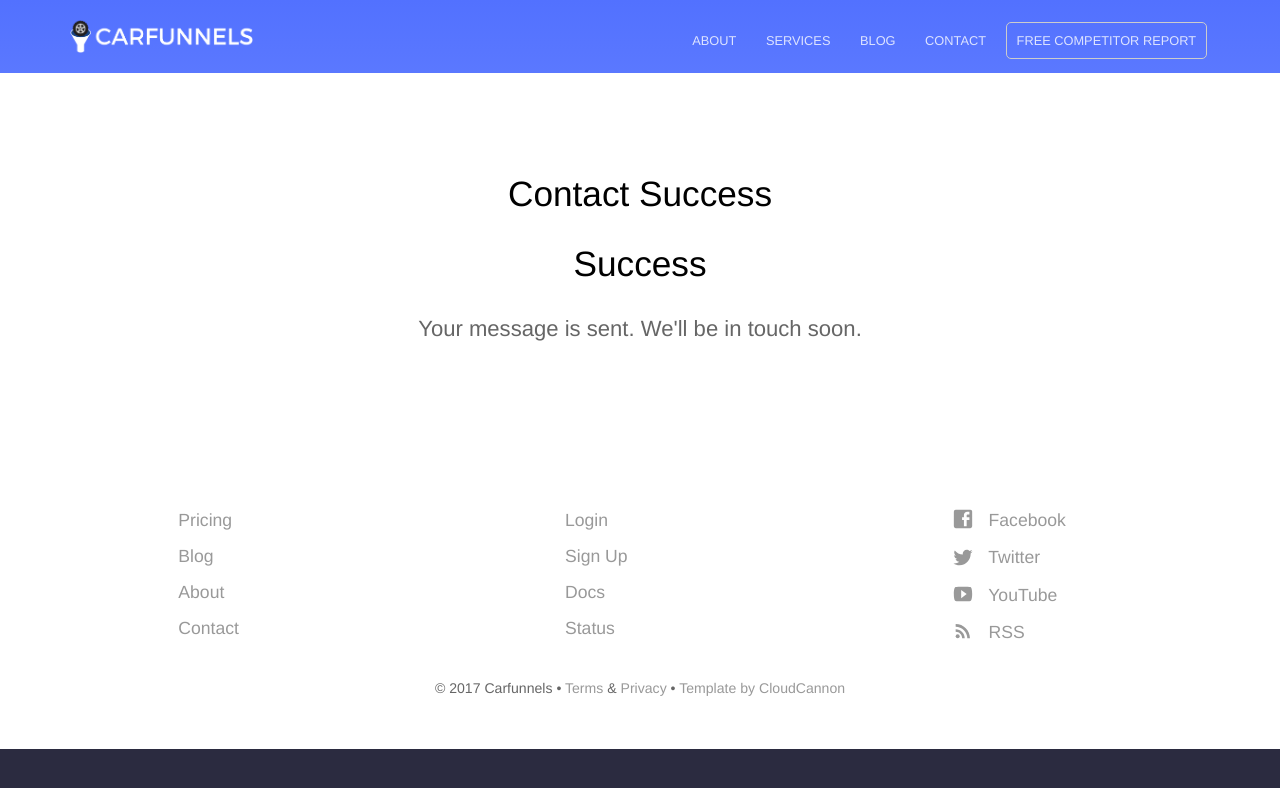
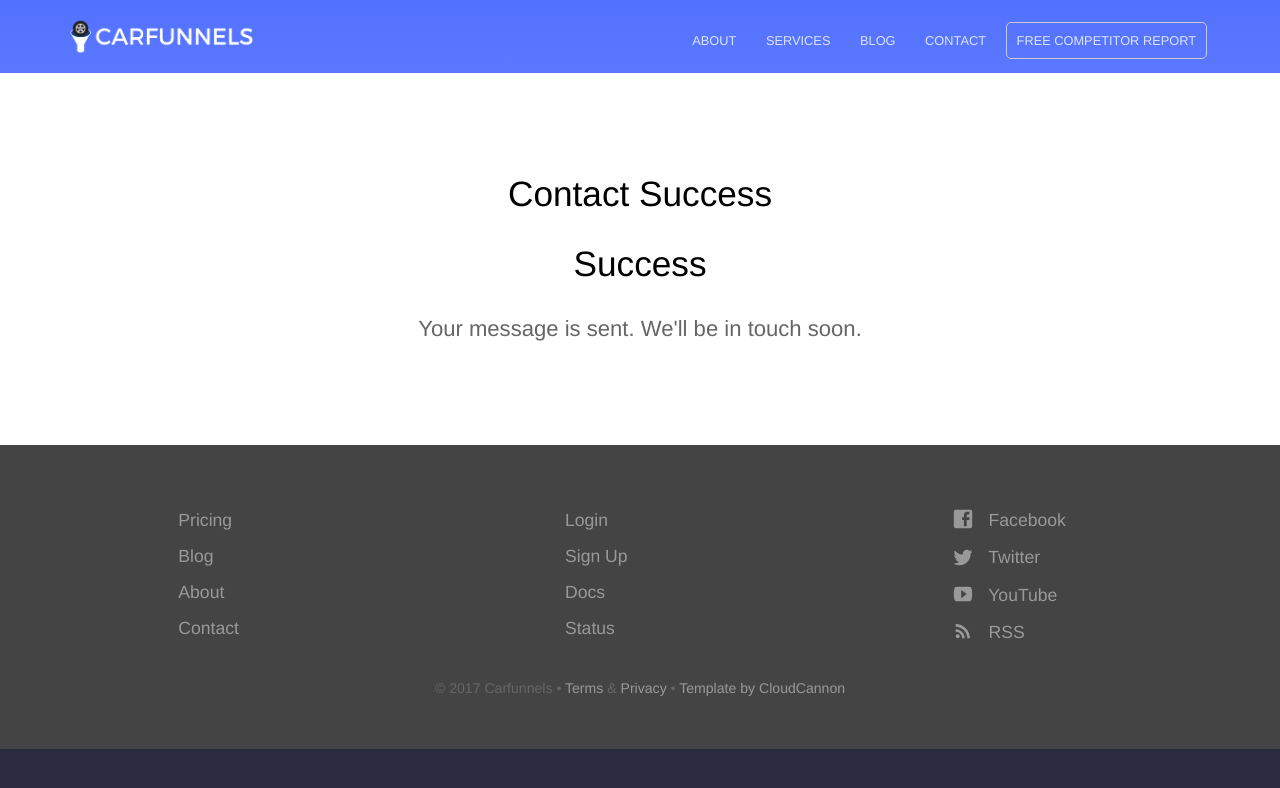
Before and after one commit to jdnoc/carfunnels.com, a Jekyll site: the page built from contact-success.html, in a window 1280 px wide. Shown: the top 788 px of the page. Built offline with Jekyll 4.4.1, drawn with Linux system fonts in a browser that asks for light colours.

Commit message:
Updated '_sass/footer.scss' via CloudCannon

```diff
--- a/_sass/footer.scss
+++ b/_sass/footer.scss
@@ -70,7 +70,7 @@ footer {
 	padding: 50px 0 50px 0;
 	font-size: 1.1em;
 	position: relative;
-	background: #fff;
+	background: #444;
 	color: #fff;
 
 	.copyright {
```
